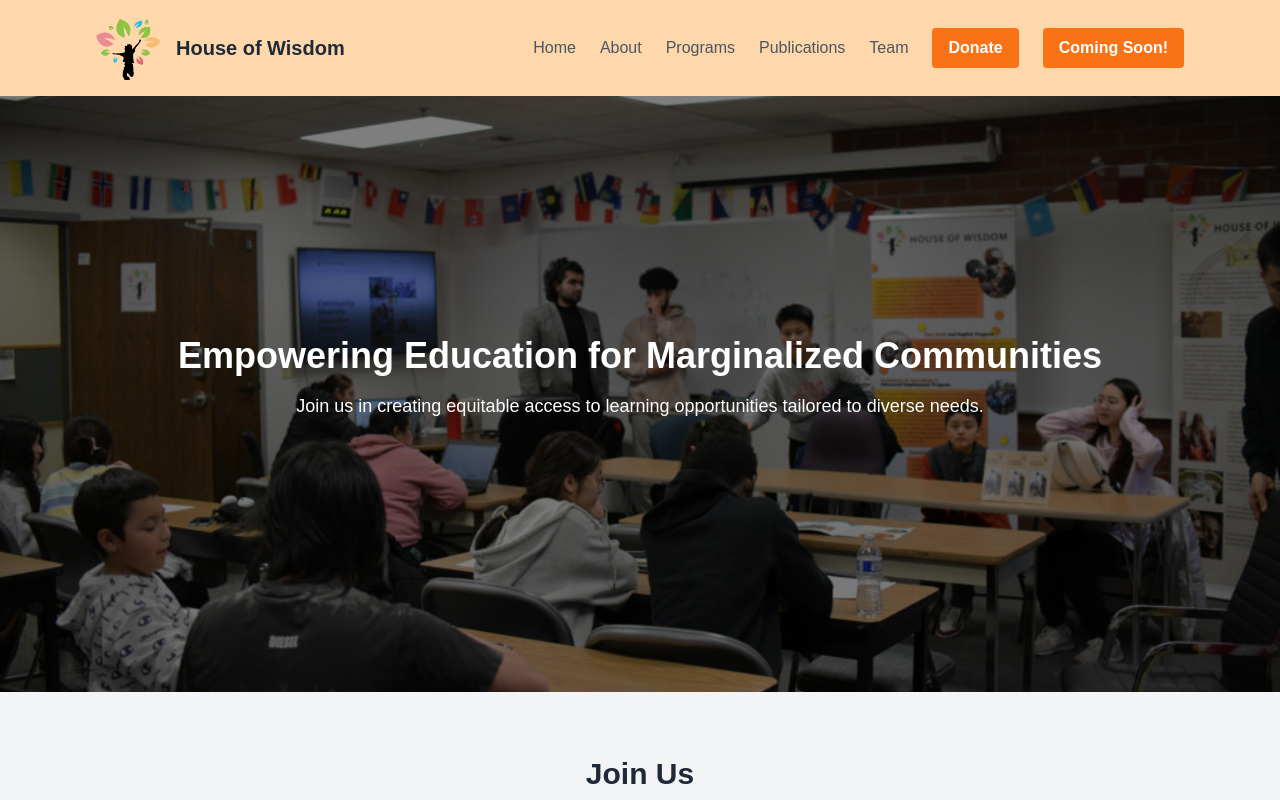
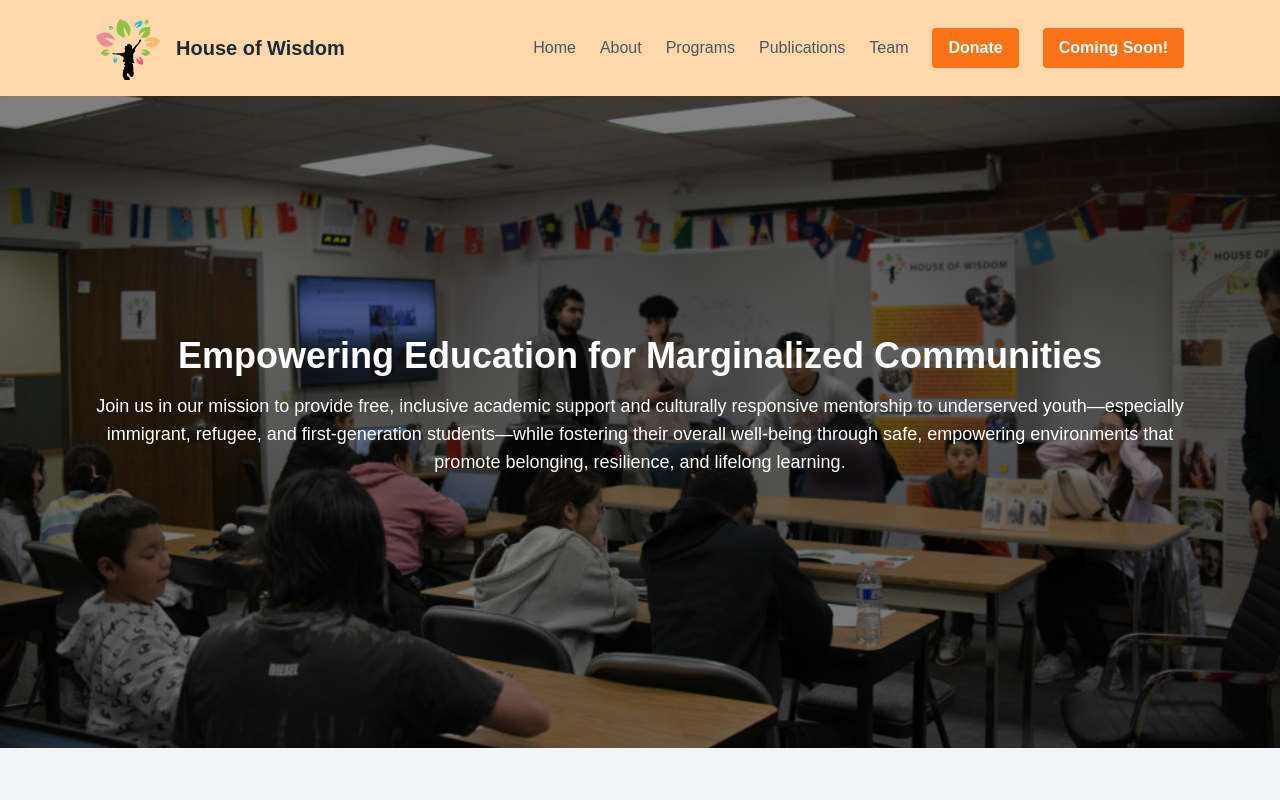
Before and after one commit to HouseOfWisdomProject/liveSiteHOW, a Next.js app in the folder houseofwisdom-website/: page / in a window 1280 px wide. Shown: the top 800 px of the page. Built offline with nearby package versions, Linux system fonts and the light colour scheme.

Commit message:
Updated mission statement

```diff
--- a/houseofwisdom-website/src/app/page.jsx
+++ b/houseofwisdom-website/src/app/page.jsx
@@ -63,7 +63,7 @@ const HomePage = () => {
             Empowering Education for Marginalized Communities
           </h1>
           <p className="text-lg text-white mb-8">
-            Join us in creating equitable access to learning opportunities tailored to diverse needs.
+            Join us in our mission to provide free, inclusive academic support and culturally responsive mentorship to underserved youth—especially immigrant, refugee, and first-generation students—while fostering their overall well-being through safe, empowering environments that promote belonging, resilience, and lifelong learning.
           </p>
         </div>
       </section>
```
